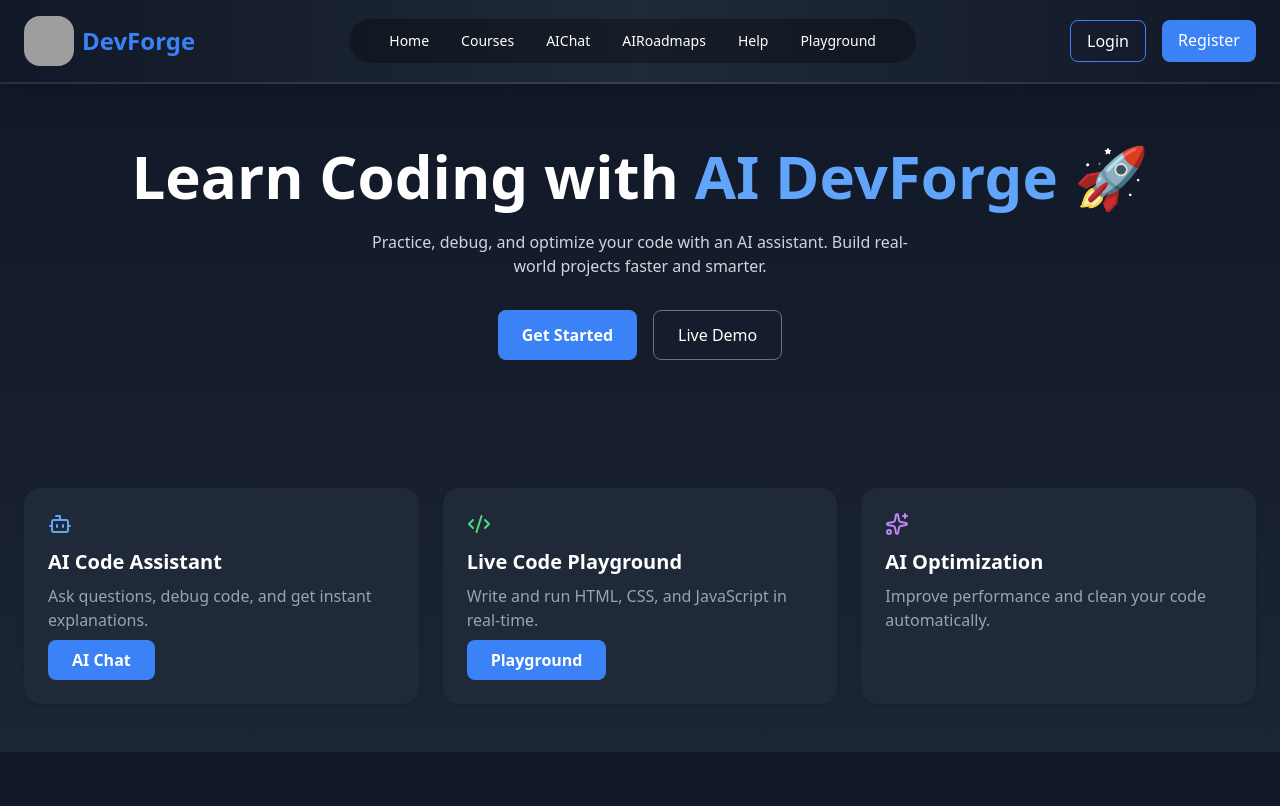
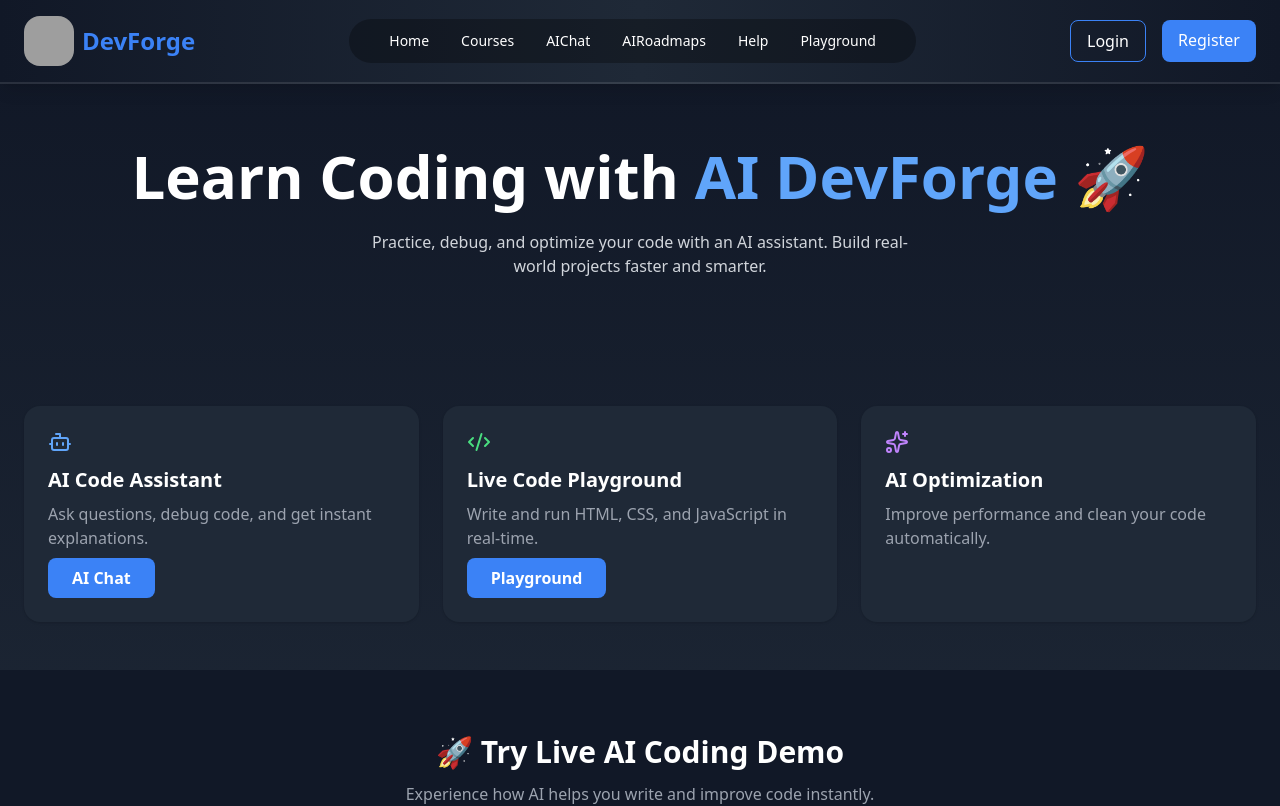
Before and after one commit to Darshan-M-sys/Ai-developer-platform, a React (Create React App) app in the folder client/: page /live/demo in a window 1280 px wide. Shown: the top 806 px of the page. Built offline with nearby package versions, Linux system fonts and the light colour scheme; no server answers; grey boxes are pictures that could not be loaded.

Commit message:
error fixed

```diff
--- a/client/src/pages/LiveDemo.jsx
+++ b/client/src/pages/LiveDemo.jsx
@@ -27,15 +27,7 @@ const LiveDemo = () => {
           Build real-world projects faster and smarter.
         </p>
 
-        <div className="flex gap-4 mt-8">
-          <button className="bg-blue-500 px-6 py-3 rounded-lg font-semibold hover:bg-blue-600 transition">
-            Get Started
-          </button>
 
-          <button className="border border-gray-500 px-6 py-3 rounded-lg hover:bg-gray-700 transition">
-            Live Demo
-          </button>
-        </div>
       </section>
 
       {/* ⚡ FEATURES */}
```
Also changed, not shown: 1 other file (tests, documents, lock files or other folders).
